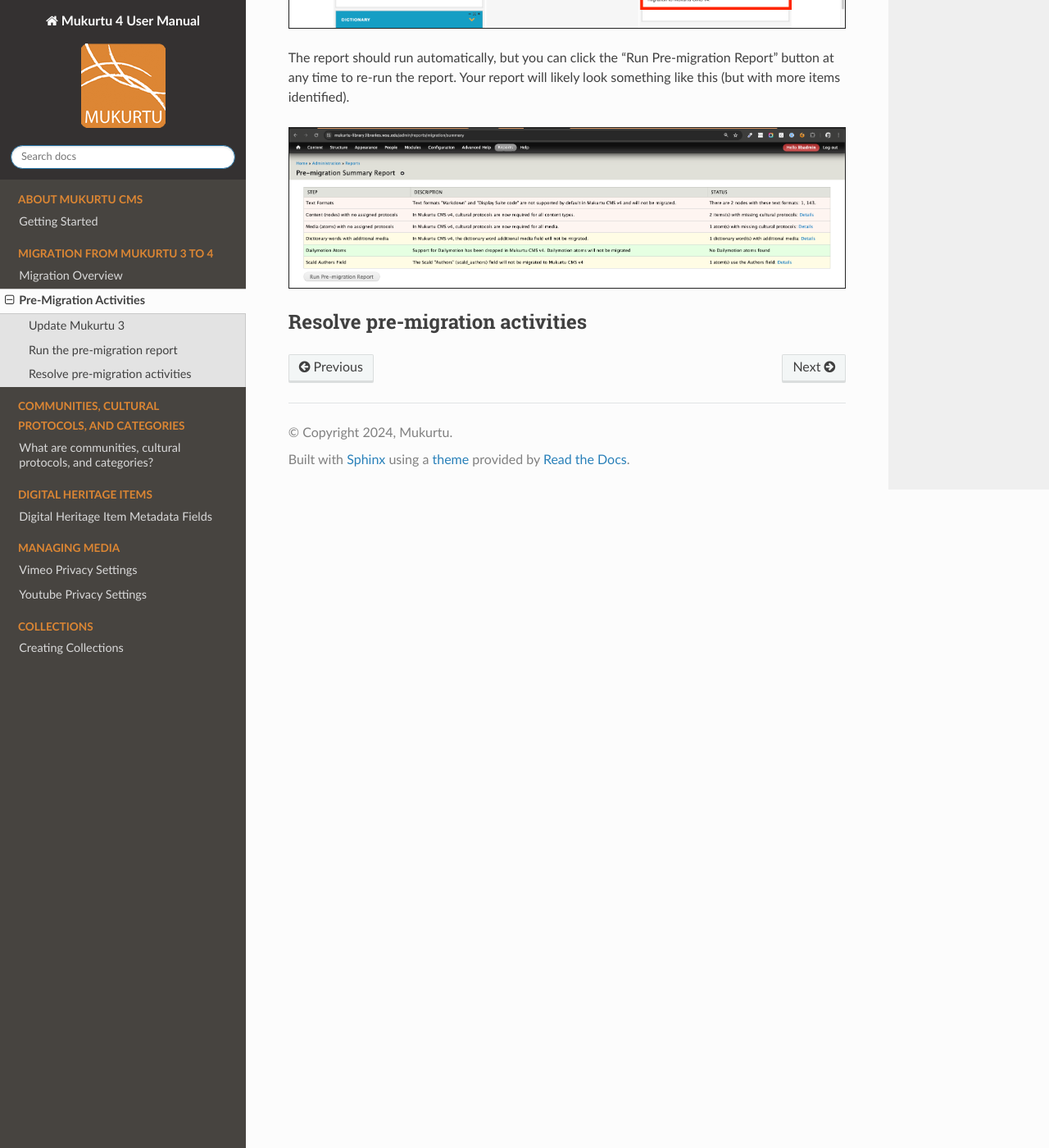
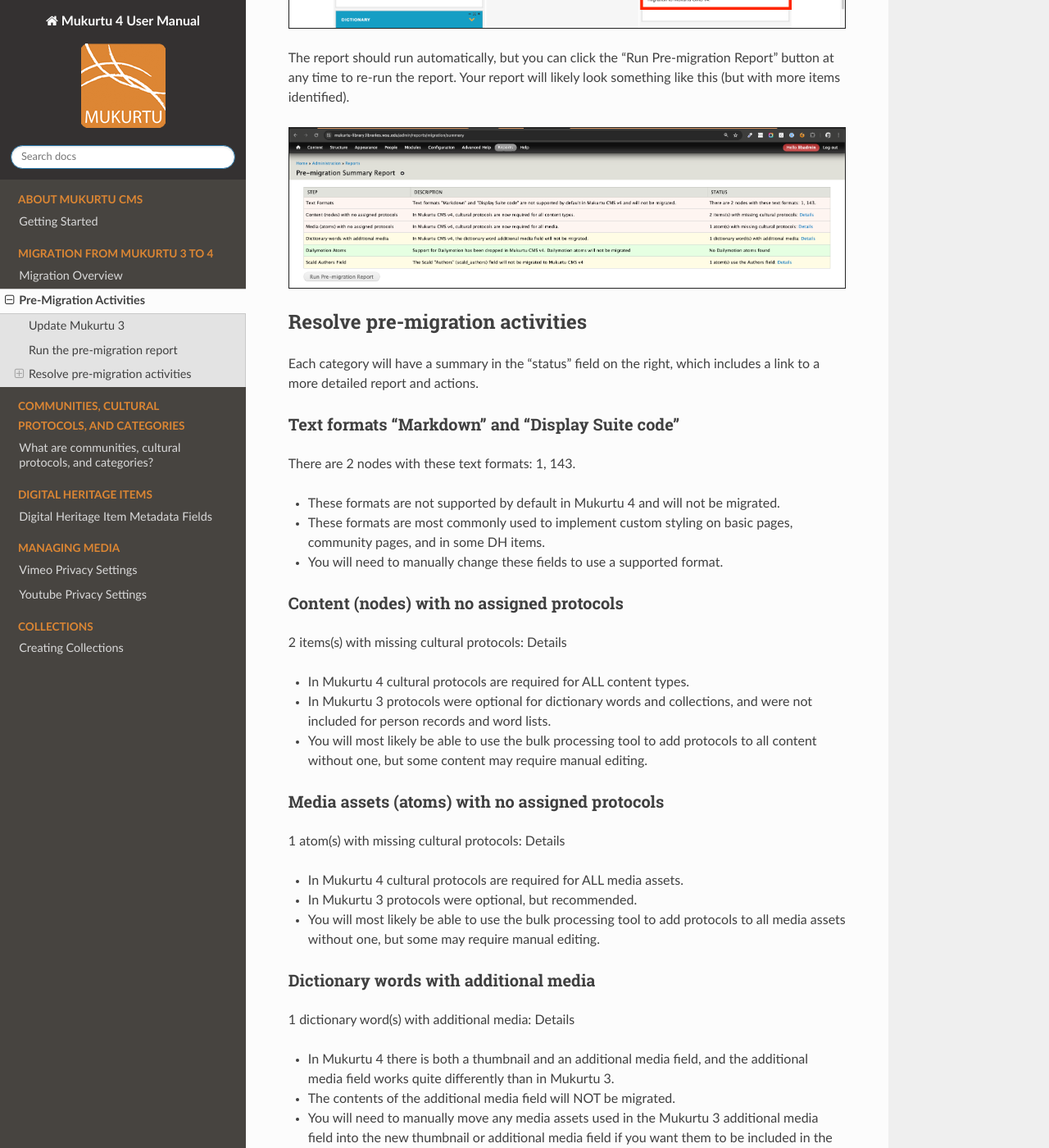
Before and after one commit to MukurtuCMS/mukurtudocs, a Sphinx documentation site: the page built from docs/source/migration/Pre-Migration.md, in a window 1280 px wide and 1400 px high, scrolled down 1740 px. Shown: the whole window at 82% size. Built offline with Sphinx 7.4.7 and the Read the Docs theme 2.0.0, drawn with Linux system fonts in a browser that asks for light colours; some of the changed text lies outside the part shown.

Commit message:
Update Pre-Migration.md

```diff
--- a/docs/source/migration/Pre-Migration.md
+++ b/docs/source/migration/Pre-Migration.md
@@ -45,3 +45,46 @@
 ![pre-migration02](../embeds/pre-migration02.png)
 
 ## Resolve pre-migration activities
+
+Each category will have a summary in the "status" field on the right, which includes a link to a more detailed report and actions.
+
+### Text formats "Markdown" and "Display Suite code"
+
+There are 2 nodes with these text formats: 1, 143.
+   - These formats are not supported by default in Mukurtu 4 and will not be migrated.
+   - These formats are most commonly used to implement custom styling on basic pages, community pages, and in some DH items.
+   - You will need to manually change these fields to use a supported format.
+
+### Content (nodes) with no assigned protocols
+
+2 items(s) with missing cultural protocols: Details
+   - In Mukurtu 4 cultural protocols are required for ALL content types.
+   - In Mukurtu 3 protocols were optional for dictionary words and collections, and were not included for person records and word lists.
+   - You will most likely be able to use the bulk processing tool to add protocols to all content without one, but some content may require manual editing.
+
+### Media assets (atoms) with no assigned protocols
+
+1 atom(s) with missing cultural protocols: Details
+   - In Mukurtu 4 cultural protocols are required for ALL media assets.
+   - In Mukurtu 3 protocols were optional, but recommended.
+   - You will most likely be able to use the bulk processing tool to add protocols to all media assets without one, but some may require manual editing.
+
+### Dictionary words with additional media
+
+1 dictionary word(s) with additional media: Details
+   - In Mukurtu 4 there is both a thumbnail and an additional media field, and the additional media field works quite differently than in Mukurtu 3.
+   - The contents of the additional media field will NOT be migrated.
+   - You will need to manually move any media assets used in the Mukurtu 3 additional media field into the new thumbnail or additional media field if you want them to be included in the migration.
+
+### Dailymotion media assets (atoms)
+
+No Dailymotion atoms found
+   - Support for Dailymotion has been dropped in Mukurtu 4. We are not aware of any Mukurtu sites actively using Dailymotion.
+   - Dailymotion media assets will NOT be migrated.
+   - If you have any Dailymotion videos, you will need to move them to a different hosting platform and manually update the media assets and content that references them.
+
+### Scald authors field
+
+1 atom(s) use the Authors field: Details
+   - The Scald "Authors" (scald_authors) field will not be migrated to Mukurtu 4. We are not aware of any Mukurtu sites actively using this field.
+   - No action is required.
```
